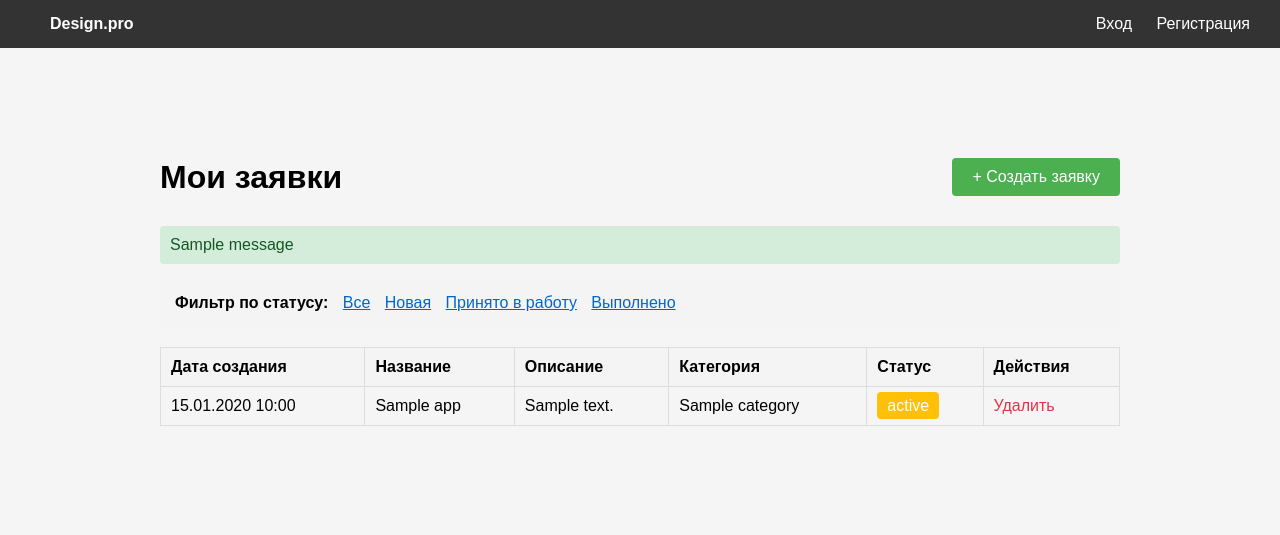
After one commit to AdGalley/laba2Django, a Django app: template portal/templates/portal/my_applications.html in a window 1280 px wide. The commit adds this page. Shown: the top 535 px of the page. Run offline with Django 3.2, Linux system fonts and the light colour scheme; the template is opened without the code that fills it: most values are stand-ins (such as "Sample title", 1, 10 or a date in 2020); one stand-in notice (Sample message) is shown.

Commit message:
2.2 добавил функционала заявкам, пока что не отображаются на главной, так же теперь работает через localhost8089

```diff
--- a/design_portal/urls.py
+++ b/design_portal/urls.py
@@ -4,7 +4,7 @@ from django.conf import settings
 from django.conf.urls.static import static
 
 urlpatterns = [
-    path('admin/', admin.site.urls),
+    path('superadmin/', admin.site.urls),
     path('', include('portal.urls')),
 ]
 
--- a/portal/templates/portal/index.html
+++ b/portal/templates/portal/index.html
@@ -4,29 +4,50 @@
     <meta charset="UTF-8">
     <title>Design.pro - Главная</title>
     <style>
-        body { font-family: Arial, sans-serif; max-width: 800px; margin: 50px auto; padding: 20px; }
-        nav { background-color: #f4f4f4; padding: 10px; margin-bottom: 20px; }
-        nav a { margin-right: 15px; text-decoration: none; color: #333; }
-        .auth-links { float: right; }
+        * { margin: 0; padding: 0; box-sizing: border-box; }
+        body { font-family: Arial, sans-serif; background-color: #f5f5f5; }
+        nav { background-color: #333; padding: 15px 30px; display: flex; justify-content: space-between; align-items: center; }
+        nav a { color: white; text-decoration: none; margin-left: 20px; }
+        nav a:hover { text-decoration: underline; }
+        .container { max-width: 1200px; margin: 0 auto; padding: 40px 20px; }
+        .welcome { text-align: center; padding: 60px 20px; background-color: white; border-radius: 8px; margin-bottom: 30px; }
+        .btn { display: inline-block; padding: 10px 25px; background-color: #4CAF50; color: white; text-decoration: none; border-radius: 4px; margin: 5px; }
+        .btn:hover { background-color: #45a049; }
     </style>
 </head>
 <body>
     <nav>
-        <a href="{% url 'home' %}">Главная</a>
-        {% if user.is_authenticated %}
-            <span>Привет, {{ user.get_full_name|default:user.username }}!</span>
-            <div class="auth-links">
+        <div>
+            <a href="{% url 'home' %}" style="font-weight: bold;">Design.pro</a>
+        </div>
+        <div>
+            {% if user.is_authenticated %}
+                <span style="color: white;">Привет, {{ user.get_full_name|default:user.username }}!</span>
+                <a href="{% url 'my_applications' %}">Мои заявки</a>
+                <a href="{% url 'create_application' %}">Создать заявку</a>
                 <a href="{% url 'logout' %}">Выход</a>
-            </div>
-        {% else %}
-            <div class="auth-links">
+            {% else %}
                 <a href="{% url 'login' %}">Вход</a>
                 <a href="{% url 'register' %}">Регистрация</a>
-            </div>
-        {% endif %}
+            {% endif %}
+        </div>
     </nav>
 
-    <h1>Добро пожаловать в Design.pro</h1>
-    <p>Портал для заказа дизайн-проектов интерьеров.</p>
+    <div class="container">
+        {% block content %}
+        <div class="welcome">
+            <h1>Добро пожаловать в Design.pro</h1>
+            <p style="margin: 20px 0; color: #666;">Портал для заказа дизайн-проектов интерьеров.</p>
+
+            {% if user.is_authenticated %}
+                <a href="{% url 'create_application' %}" class="btn">Создать заявку</a>
+                <a href="{% url 'my_applications' %}" class="btn" style="background-color: #2196F3;">Мои заявки</a>
+            {% else %}
+                <a href="{% url 'login' %}" class="btn">Войти</a>
+                <a href="{% url 'register' %}" class="btn" style="background-color: #2196F3;">Зарегистрироваться</a>
+            {% endif %}
+        </div>
+        {% endblock %}
+    </div>
 </body>
 </html>
--- /dev/null
+++ b/portal/templates/portal/my_applications.html
@@ -0,0 +1,74 @@
+{% extends 'portal/index.html' %}
+
+{% block content %}
+<div style="max-width: 1000px; margin: 50px auto; padding: 20px;">
+    <div style="display: flex; justify-content: space-between; align-items: center; margin-bottom: 30px;">
+        <h1>Мои заявки</h1>
+        <a href="{% url 'create_application' %}" style="background-color: #4CAF50; color: white; padding: 10px 20px; text-decoration: none; border-radius: 4px;">
+            + Создать заявку
+        </a>
+    </div>
+
+    {% if messages %}
+        {% for message in messages %}
+            <div style="padding: 10px; margin-bottom: 15px; border-radius: 4px;
+                        background-color: {% if message.tags == 'error' %}#f8d7da{% else %}#d4edda{% endif %};
+                        color: {% if message.tags == 'error' %}#721c24{% else %}#155724{% endif %};">
+                {{ message }}
+            </div>
+        {% endfor %}
+    {% endif %}
+
+    <!-- Фильтр по статусу -->
+    <div style="margin-bottom: 20px; padding: 15px; background-color: #f4f4f4; border-radius: 4px;">
+        <strong>Фильтр по статусу:</strong>
+        <a href="{% url 'my_applications' %}" style="margin-left: 10px; text-decoration: {% if not status_filter %}underline{% endif %}; color: #0066cc;">Все</a>
+        <a href="?status=new" style="margin-left: 10px; text-decoration: {% if status_filter == 'new' %}underline{% endif %}; color: #0066cc;">Новая</a>
+        <a href="?status=in_progress" style="margin-left: 10px; text-decoration: {% if status_filter == 'in_progress' %}underline{% endif %}; color: #0066cc;">Принято в работу</a>
+        <a href="?status=completed" style="margin-left: 10px; text-decoration: {% if status_filter == 'completed' %}underline{% endif %}; color: #0066cc;">Выполнено</a>
+    </div>
+
+    {% if applications %}
+        <table style="width: 100%; border-collapse: collapse;">
+            <thead>
+                <tr style="background-color: #f4f4f4;">
+                    <th style="padding: 10px; border: 1px solid #ddd; text-align: left;">Дата создания</th>
+                    <th style="padding: 10px; border: 1px solid #ddd; text-align: left;">Название</th>
+                    <th style="padding: 10px; border: 1px solid #ddd; text-align: left;">Описание</th>
+                    <th style="padding: 10px; border: 1px solid #ddd; text-align: left;">Категория</th>
+                    <th style="padding: 10px; border: 1px solid #ddd; text-align: left;">Статус</th>
+                    <th style="padding: 10px; border: 1px solid #ddd; text-align: left;">Действия</th>
+                </tr>
+            </thead>
+            <tbody>
+                {% for app in applications %}
+                <tr>
+                    <td style="padding: 10px; border: 1px solid #ddd;">{{ app.created_at|date:"d.m.Y H:i" }}</td>
+                    <td style="padding: 10px; border: 1px solid #ddd;">{{ app.title }}</td>
+                    <td style="padding: 10px; border: 1px solid #ddd;">{{ app.description|truncatewords:10 }}</td>
+                    <td style="padding: 10px; border: 1px solid #ddd;">{{ app.category.name }}</td>
+                    <td style="padding: 10px; border: 1px solid #ddd;">
+                        <span style="padding: 5px 10px; border-radius: 4px; background-color:
+                            {% if app.status == 'new' %}#ffc107
+                            {% elif app.status == 'in_progress' %}#17a2b8
+                            {% else %}#28a745{% endif %};
+                            color: white;">
+                            {{ app.get_status_display }}
+                        </span>
+                    </td>
+                    <td style="padding: 10px; border: 1px solid #ddd;">
+                        {% if app.status == 'new' %}
+                            <a href="{% url 'delete_application' app.pk %}" style="color: #dc3545; text-decoration: none;">Удалить</a>
+                        {% else %}
+                            <span style="color: gray;">Нельзя удалить</span>
+                        {% endif %}
+                    </td>
+                </tr>
+                {% endfor %}
+            </tbody>
+        </table>
+    {% else %}
+        <p style="text-align: center; color: gray; padding: 40px;">У вас пока нет заявок.</p>
+    {% endif %}
+</div>
+{% endblock %}
--- a/portal/urls.py
+++ b/portal/urls.py
@@ -6,4 +6,7 @@ urlpatterns = [
     path('register/', views.register_view, name='register'),
     path('login/', views.login_view, name='login'),
     path('logout/', views.logout_view, name='logout'),
+    path('create-application/', views.create_application, name='create_application'),
+    path('my-applications/', views.my_applications, name='my_applications'),
+    path('delete-application/<int:pk>/', views.delete_application, name='delete_application'),
 ]
```
Also changed, not shown: portal/templates/portal/create_application.html (added, +59 -0 lines), portal/templates/portal/delete_application.html (added, +22 -0 lines), db.sqlite3, media/applications/2026/05/16/0f96c7e8a84c9a48feb5aed137a109a9.jpg (added), media/applications/2026/05/16/79a3e667d2b38a7601a6ba8d66f4e221.jpg (added).
